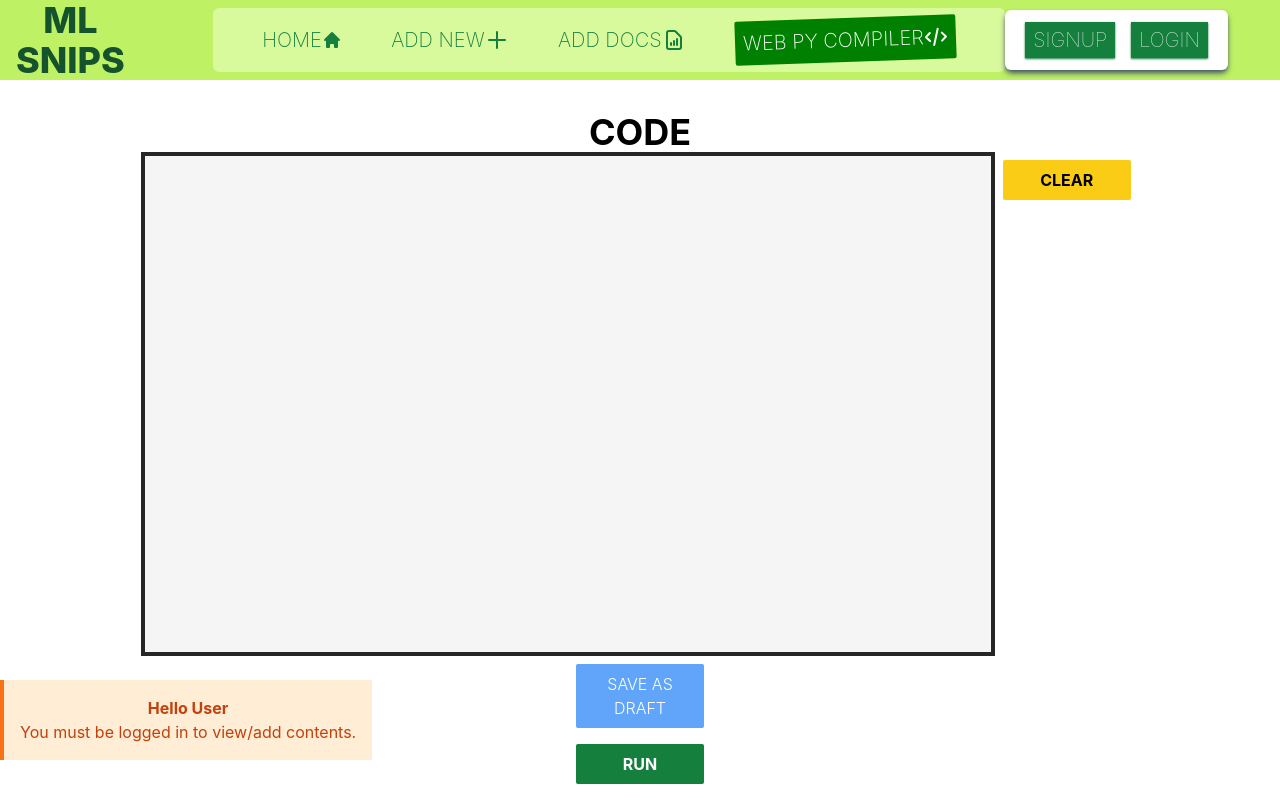
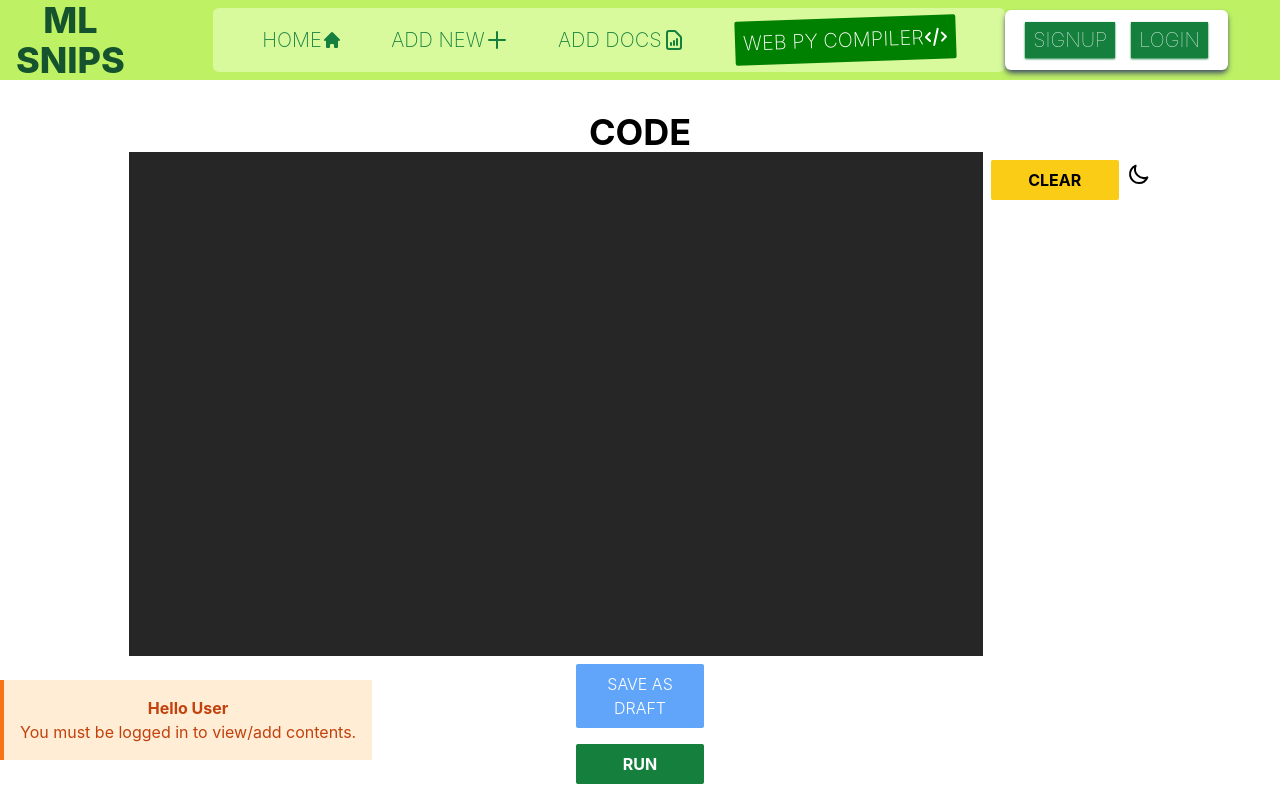
Before and after one commit to Sudipta07151/PYTHON_REACT_PROJECT_FRONTEND_A2, a React (Create React App) app: page /webide in a window 1280 px wide. Shown: the top 800 px of the page. Built offline with nearby package versions, Linux system fonts and the light colour scheme.

Commit message:
added darkmode: Sudipta

```diff
--- a/src/pages/WebIde.js
+++ b/src/pages/WebIde.js
@@ -6,6 +6,7 @@ export default function WebIde() {
   const [code, setCode] = useState("");
   const [output, setOutput] = useState(null);
   const [loading, setLoading] = useState(false);
+  const [dark, setDark] = useState(true);
 
   useEffect(() => {
     if (localStorage.getItem("code") != undefined) {
@@ -52,7 +53,9 @@ export default function WebIde() {
     <div className=" mt-28">
       <p className=" font-bold text-4xl">CODE</p>
       <textarea
-        className="inline-block align-top border-4 border-neutral-800 w-2/3 break-words resize-none font-mono p-2 bg-neutral-100"
+        className={`inline-block align-top border-4 border-neutral-800 w-2/3 break-words resize-none font-mono p-2
+        ${dark ? "text-white" : "text-neutral-800"}
+        ${dark ? "bg-neutral-800" : "bg-neutral-100"}`}
         rows={20}
         value={code}
         onChange={(e) => setCode(e.target.value)}
@@ -68,6 +71,42 @@ export default function WebIde() {
       >
         CLEAR
       </button>
+      {!dark && (
+        <button onClick={() => setDark(true)}>
+          <svg
+            xmlns="http://www.w3.org/2000/svg"
+            class="h-6 w-6"
+            fill="none"
+            viewBox="0 0 24 24"
+            stroke="currentColor"
+          >
+            <path
+              stroke-linecap="round"
+              stroke-linejoin="round"
+              stroke-width="2"
+              d="M12 3v1m0 16v1m9-9h-1M4 12H3m15.364 6.364l-.707-.707M6.343 6.343l-.707-.707m12.728 0l-.707.707M6.343 17.657l-.707.707M16 12a4 4 0 11-8 0 4 4 0 018 0z"
+            />
+          </svg>
+        </button>
+      )}
+      {dark && (
+        <button onClick={() => setDark(false)}>
+          <svg
+            xmlns="http://www.w3.org/2000/svg"
+            class="h-6 w-6"
+            fill="none"
+            viewBox="0 0 24 24"
+            stroke="currentColor"
+          >
+            <path
+              stroke-linecap="round"
+              stroke-linejoin="round"
+              stroke-width="2"
+              d="M20.354 15.354A9 9 0 018.646 3.646 9.003 9.003 0 0012 21a9.003 9.003 0 008.354-5.646z"
+            />
+          </svg>
+        </button>
+      )}
       <div>
         <button
           className=" bg-blue-400 p-2 rounded-sm w-32 text-white font-light mt-2"
```
